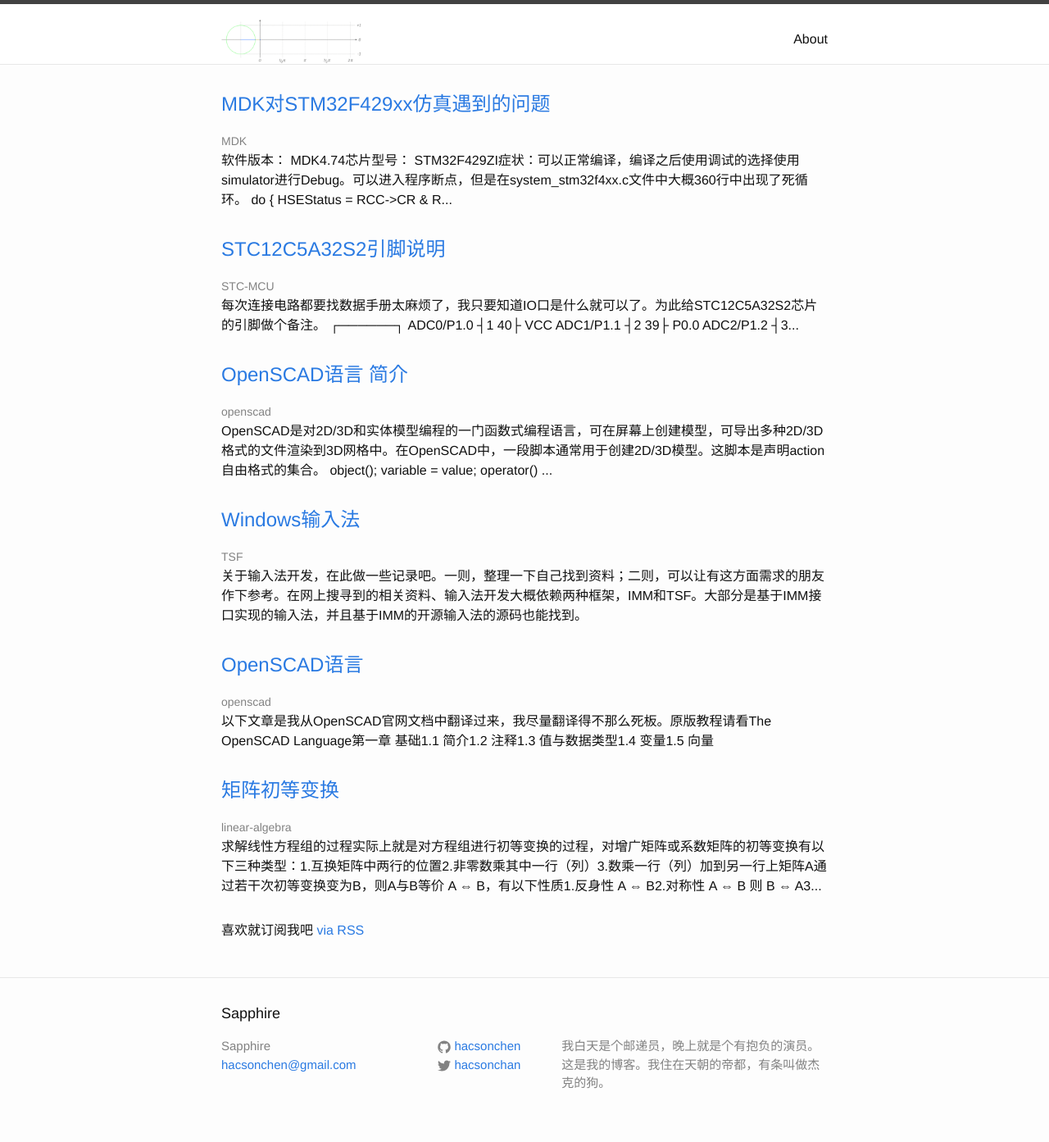
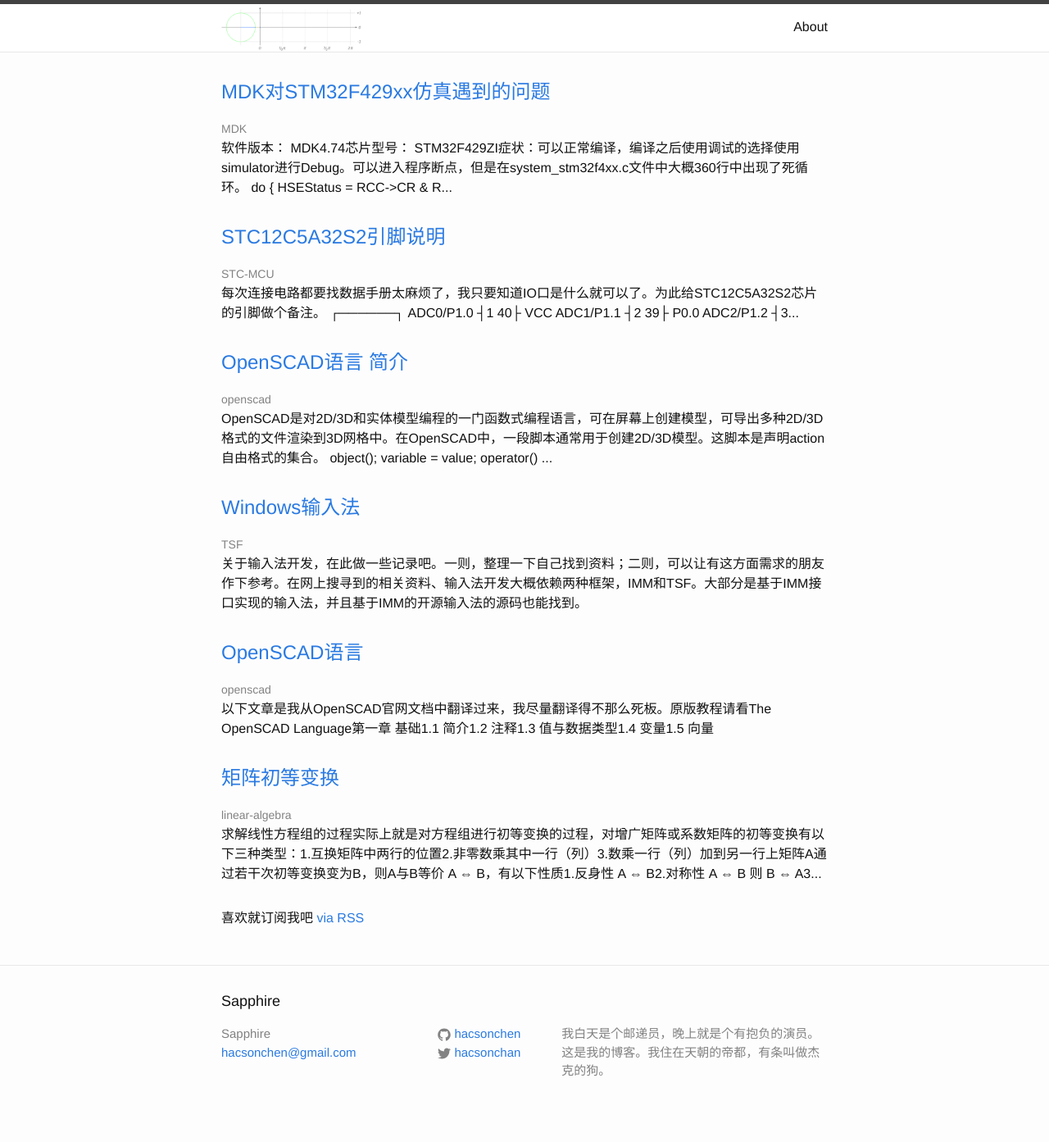
Before and after one commit to hacsonchen/hacsonchen.github.io, a Jekyll site: the page built from index.html, in a window 1280 px wide. Shown: the whole page at 82% size. Built offline with Jekyll 4.4.1, drawn with Linux system fonts in a browser that asks for light colours.

Commit message:
Update _layout.scss

```diff
--- a/_sass/_layout.scss
+++ b/_sass/_layout.scss
@@ -10,6 +10,10 @@
     position: relative;
 }
 
+.site-name {
+    margin:0;
+    padding:0;
+}
 
 .site-title {
     font-size: 26px;
```
